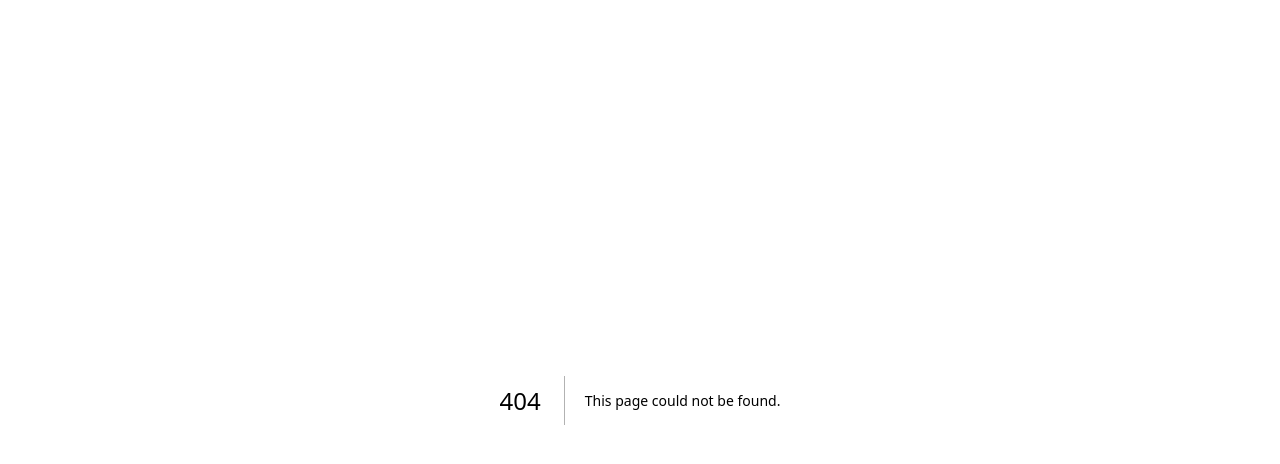
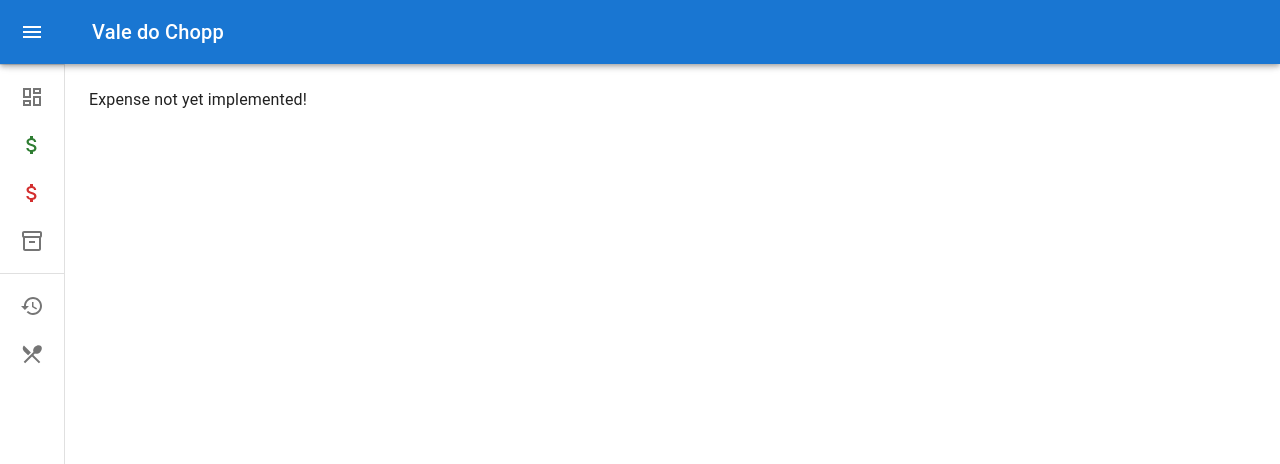
Before and after one commit to rafaelc-rb/vale-do-chopp, a Next.js app in the folder web-frontend/: page /expense in a window 1280 px wide. Before the commit this address had no page. Shown: the top 464 px of the page. Built offline with nearby package versions, Linux system fonts and the light colour scheme.

Commit message:
feat: routes implemented

```diff
--- /dev/null
+++ b/web-frontend/app/expense/page.tsx
@@ -0,0 +1,9 @@
+import { Typography } from "@mui/material";
+
+export default function Expense() {
+  return (
+    <>
+      <Typography>Expense not yet implemented!</Typography>
+    </>
+  );
+}
--- a/web-frontend/app/layout.tsx
+++ b/web-frontend/app/layout.tsx
@@ -1,3 +1,4 @@
+import MainComponent from "@/components/main-component";
 import "@/styles/globals.css";
 import type { Metadata } from "next";
 
@@ -13,7 +14,9 @@ export default function RootLayout({
 }) {
   return (
     <html lang="en">
-      <body>{children}</body>
+      <body>
+        <MainComponent>{children}</MainComponent>
+      </body>
     </html>
   );
 }
--- a/web-frontend/app/page.tsx
+++ b/web-frontend/app/page.tsx
@@ -1,10 +1,9 @@
-import MainComponent from "@/components/main-component";
 import StatisticsCard from "@/components/statistics-card";
 import Grid from "@mui/material/Unstable_Grid2/";
 
 export default function Home() {
   return (
-    <MainComponent>
+    <>
       <Grid container spacing={12} rowSpacing={2} justifyContent="center">
         <Grid
           xs={5}
@@ -21,6 +20,6 @@ export default function Home() {
           <StatisticsCard title="Estoque" />
         </Grid>
       </Grid>
-    </MainComponent>
+    </>
   );
 }
--- a/web-frontend/components/main-component/menu.tsx
+++ b/web-frontend/components/main-component/menu.tsx
@@ -23,6 +23,7 @@ import Inventory2OutlinedIcon from "@mui/icons-material/Inventory2Outlined";
 import HistoryOutlinedIcon from "@mui/icons-material/HistoryOutlined";
 import LocalDiningOutlinedIcon from "@mui/icons-material/LocalDiningOutlined";
 import { ReactNode } from "react";
+import { useRouter } from "next/navigation";
 
 const drawerWidth = 240;
 
@@ -98,6 +99,7 @@ const Drawer = styled(MuiDrawer, {
 export default function MiniDrawer({ children }: { children: ReactNode }) {
   const theme = useTheme();
   const [open, setOpen] = React.useState(false);
+  const router = useRouter();
 
   const handleDrawerOpen = () => {
     setOpen(true);
@@ -105,6 +107,22 @@ export default function MiniDrawer({ children }: { children: ReactNode }) {
 
   const handleDrawerClose = () => {
     setOpen(false);
+  };
+
+  const handlePageRedirect = (page: string) => {
+    if (page === "Painel") {
+      router.push("/");
+    } else if (page === "Receita") {
+      router.push("/revenue");
+    } else if (page === "Despesa") {
+      router.push("/expense");
+    } else if (page === "Estoque") {
+      router.push("/stock");
+    } else if (page === "Histórico") {
+      router.push("/log");
+    } else if (page === "Consumo Próprio") {
+      router.push("/personal-use");
+    }
   };
 
   return (
@@ -144,7 +162,7 @@ export default function MiniDrawer({ children }: { children: ReactNode }) {
           {["Painel", "Receita", "Despesa", "Estoque"].map((text, index) => (
             <ListItem key={text} disablePadding sx={{ display: "block" }}>
               <ListItemButton
-                onClick={() => console.log(`Você clicou em ${text}`)}
+                onClick={() => handlePageRedirect(text)}
                 sx={{
                   minHeight: 48,
                   justifyContent: open ? "initial" : "center",
@@ -174,7 +192,7 @@ export default function MiniDrawer({ children }: { children: ReactNode }) {
           {["Histórico", "Consumo Próprio"].map((text, index) => (
             <ListItem key={text} disablePadding sx={{ display: "block" }}>
               <ListItemButton
-                onClick={() => console.log(`Você clicou em ${text}`)}
+                onClick={() => handlePageRedirect(text)}
                 sx={{
                   minHeight: 48,
                   justifyContent: open ? "initial" : "center",
--- a/web-frontend/next.config.js
+++ b/web-frontend/next.config.js
@@ -1,8 +1,4 @@
 /** @type {import('next').NextConfig} */
-const nextConfig = {
-    experimental: {
-        serverActions: true,
-    },
-}
+const nextConfig = {}
 
 module.exports = nextConfig
```
Also changed, not shown: web-frontend/app/log/page.tsx (added, +9 -0 lines), web-frontend/app/personal-use/page.tsx (added, +9 -0 lines), web-frontend/app/revenue/page.tsx (added, +9 -0 lines), web-frontend/app/stock/page.tsx (added, +9 -0 lines), web-frontend/.babelrc (deleted).
